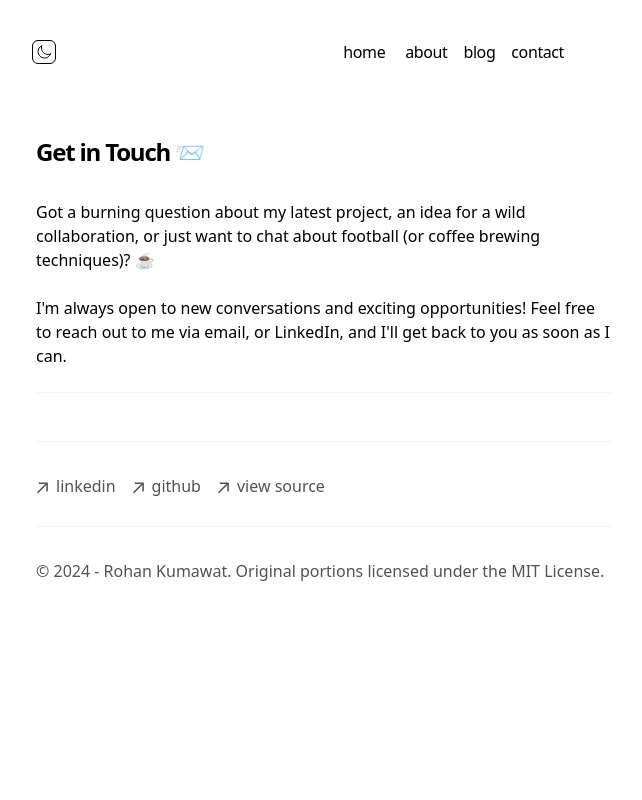
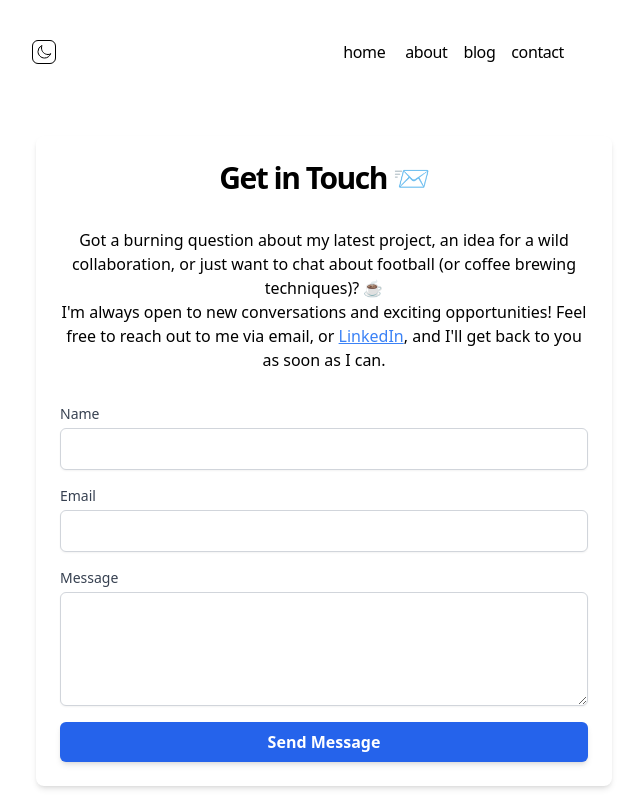
Before and after one commit to rohankumawat/rohanportfolio, a Next.js app: page /contact in a window 1280 px wide. Shown: the top 800 px of the page, without its empty margins (316-958 px from the left). Built offline with nearby package versions, Linux system fonts and the light colour scheme.

Commit message:
contact page form

```diff
--- /dev/null
+++ b/app/contact/metadata.ts
@@ -0,0 +1,7 @@
+// app/contact/metadata.ts
+import type { Metadata } from 'next';
+
+export const metadata: Metadata = {
+  title: 'Get in Touch',
+  description: 'Contact me for collaborations, questions, or just to say hello!',
+};
--- a/app/contact/page.tsx
+++ b/app/contact/page.tsx
@@ -1,25 +1,86 @@
-import type { Metadata } from 'next';
+"use client"; // Mark as a client component
 
-export const metadata: Metadata = {
-  title: 'Get in Touch',
-  description: 'Contact me for collaborations, questions, or just to say hello!',
+import { useState } from 'react';
+
+export default function Contact() {
+  const [formData, setFormData] = useState({
+    name: '',
+    email: '',
+    message: '',
+  });
+
+  const handleChange = (e: React.ChangeEvent<HTMLInputElement | HTMLTextAreaElement>) => {
+    const { name, value } = e.target;
+    setFormData((prev) => ({
+      ...prev,
+      [name]: value,
+    }));
   };
 
-export default function Contact() {
+  const handleSubmit = async (e: React.FormEvent) => {
+    e.preventDefault();
+    console.log('Form submitted:', formData);
+    setFormData({ name: '', email: '', message: '' });
+  };
+
   return (
-    <section>
-            <h1 className="mb-8 text-2xl font-semibold tracking-tighter">
+    <section className="max-w-3xl mx-auto p-6 bg-white shadow-md rounded-lg dark:bg-neutral-900">
+      <h1 className="mb-8 text-3xl font-bold tracking-tighter text-center">
         Get in Touch 📨
       </h1>
-        <p className="mb-4">
-            {`Got a burning question about my latest project, an idea for a wild collaboration, or just want to chat about football (or coffee brewing techniques)? ☕️`}
+      <p className="mb-8 text-center">
+        Got a burning question about my latest project, an idea for a wild collaboration, or just want to chat about football (or coffee brewing techniques)? ☕️
         <br />
-            <br />
-            {`I'm always open to new conversations and exciting opportunities! Feel free to reach out to me via email, or `}
-            <a href="https://www.linkedin.com/in/rohankumawat06/" target="_blank" rel="noopener noreferrer">LinkedIn</a>
-            {`, and I'll get back to you as soon as I can.`}
+        I'm always open to new conversations and exciting opportunities! Feel free to reach out to me via email, or{' '}
+        <a href="https://www.linkedin.com/in/rohankumawat06/" target="_blank" rel="noopener noreferrer" className="text-blue-500 underline">
+          LinkedIn
+        </a>
+        , and I'll get back to you as soon as I can.
       </p>
-        <hr className="my-6 border-neutral-100 dark:border-neutral-800" />
+      <form onSubmit={handleSubmit} className="space-y-4">
+        <div>
+          <label htmlFor="name" className="block text-sm font-medium text-gray-700 dark:text-gray-300">Name</label>
+          <input
+            type="text"
+            id="name"
+            name="name"
+            value={formData.name}
+            onChange={handleChange}
+            required
+            className="mt-1 block w-full p-2 border border-gray-300 rounded-md shadow-sm focus:ring-blue-500 focus:border-blue-500 dark:bg-neutral-800 dark:text-white"
+          />
+        </div>
+        <div>
+          <label htmlFor="email" className="block text-sm font-medium text-gray-700 dark:text-gray-300">Email</label>
+          <input
+            type="email"
+            id="email"
+            name="email"
+            value={formData.email}
+            onChange={handleChange}
+            required
+            className="mt-1 block w-full p-2 border border-gray-300 rounded-md shadow-sm focus:ring-blue-500 focus:border-blue-500 dark:bg-neutral-800 dark:text-white"
+          />
+        </div>
+        <div>
+          <label htmlFor="message" className="block text-sm font-medium text-gray-700 dark:text-gray-300">Message</label>
+          <textarea
+            id="message"
+            name="message"
+            rows={4}
+            value={formData.message}
+            onChange={handleChange}
+            required
+            className="mt-1 block w-full p-2 border border-gray-300 rounded-md shadow-sm focus:ring-blue-500 focus:border-blue-500 dark:bg-neutral-800 dark:text-white"
+          ></textarea>
+        </div>
+        <button
+          type="submit"
+          className="w-full py-2 px-4 bg-blue-600 text-white font-semibold rounded-md shadow-md hover:bg-blue-700 focus:outline-none focus:ring-2 focus:ring-blue-500 focus:ring-offset-2 dark:bg-blue-500 dark:hover:bg-blue-600"
+        >
+          Send Message
+        </button>
+      </form>
     </section>
   );
 }
```
Lines whose indentation alone changed are shown as unchanged.
